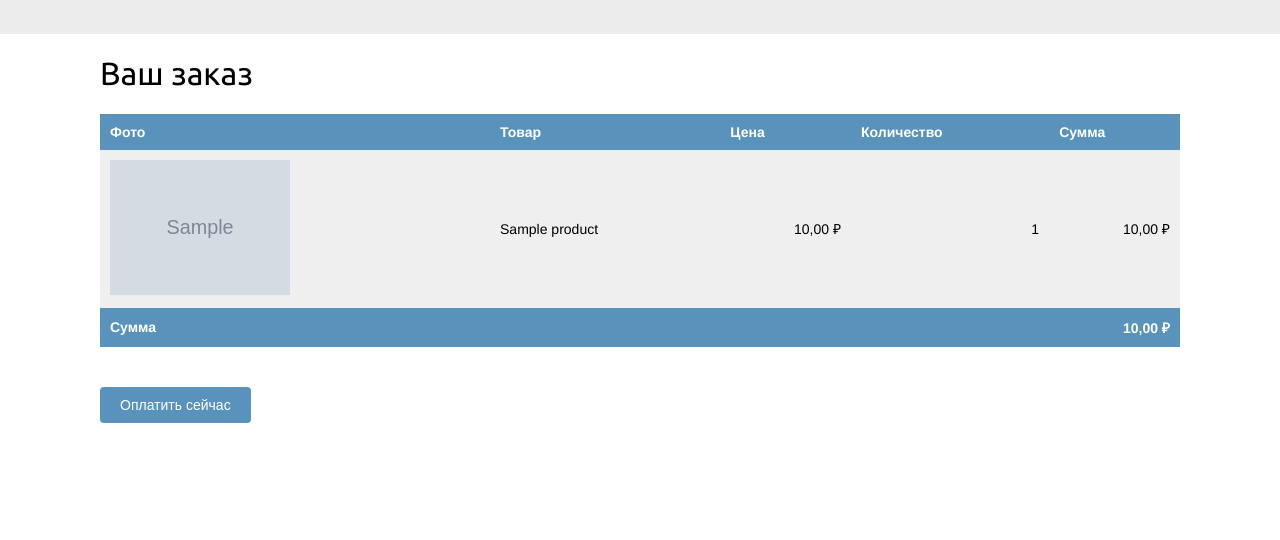
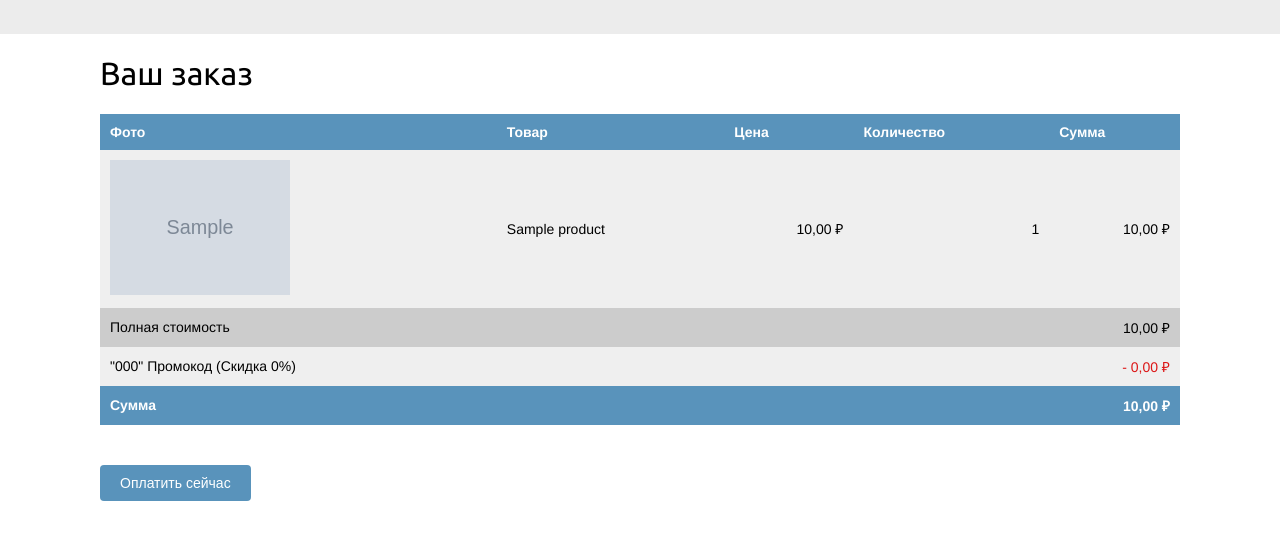
Before and after one commit to Filichkin/Online_shop, a Django app: template myshop/payment/templates/payment/process.html in a window 1280 px wide. Shown: the part 46-586 px from the top of the page. Run offline with Django 5.2, Linux system fonts and the light colour scheme; the template is opened without the code that fills it: values that come from a table or form of the project are taken from there, others are empty; tables that the repository leaves empty hold one stand-in row (values such as "Sample post"); grey boxes marked "Sample" are stand-in pictures; parts of the project's set-up code (start-up, migrations or seed data) failed here and were passed over; some libraries are stand-ins or nearby versions.

Commit message:
update process.html

```diff
--- a/myshop/payment/templates/payment/process.html
+++ b/myshop/payment/templates/payment/process.html
@@ -27,10 +27,32 @@
           <td class="num">{{ item.get_cost }} &#8381</td>
         </tr>
     {% endfor %}
-      <tr class="total">
-        <td colspan="4">Сумма</td>
-        <td class="num">{{ order.get_total_cost }} &#8381</td>
+    {% if order.coupon %}
+      <tr class="subtotal">
+        <td>Полная стоимость</td>
+        <td colspan="3"></td>
+        <td class="num">
+        {{ order.get_total_cost_before_discount|floatformat:"2g" }}  &#8381
+        </td>
       </tr>
+      <tr>
+        <td>
+        "{{ order.coupon.code }}" Промокод
+        (Скидка {{ order.discount }}%)
+        </td>
+        <td colspan="3"></td>
+        <td class="num neg">
+        - {{ order.get_discount|floatformat:"2g" }} &#8381
+        </td>
+      </tr>
+{% endif %}
+<tr class="total">
+    <td>Сумма</td>
+    <td colspan="3"></td>
+    <td class="num">
+      {{ order.get_total_cost|floatformat:"2g" }} &#8381
+    </td>
+</tr>
     </tbody>
   </table>
   <form action="{% url "payment:process" %}" method="post">
```
